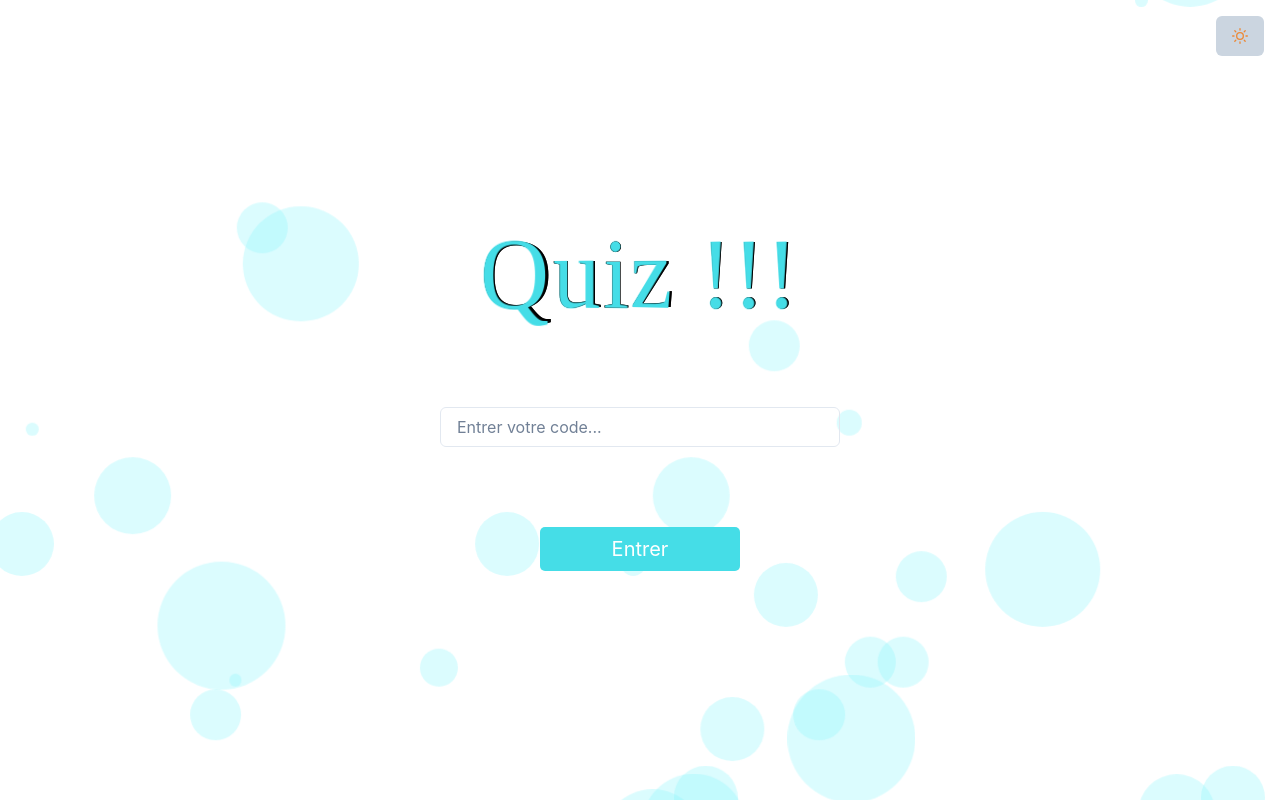
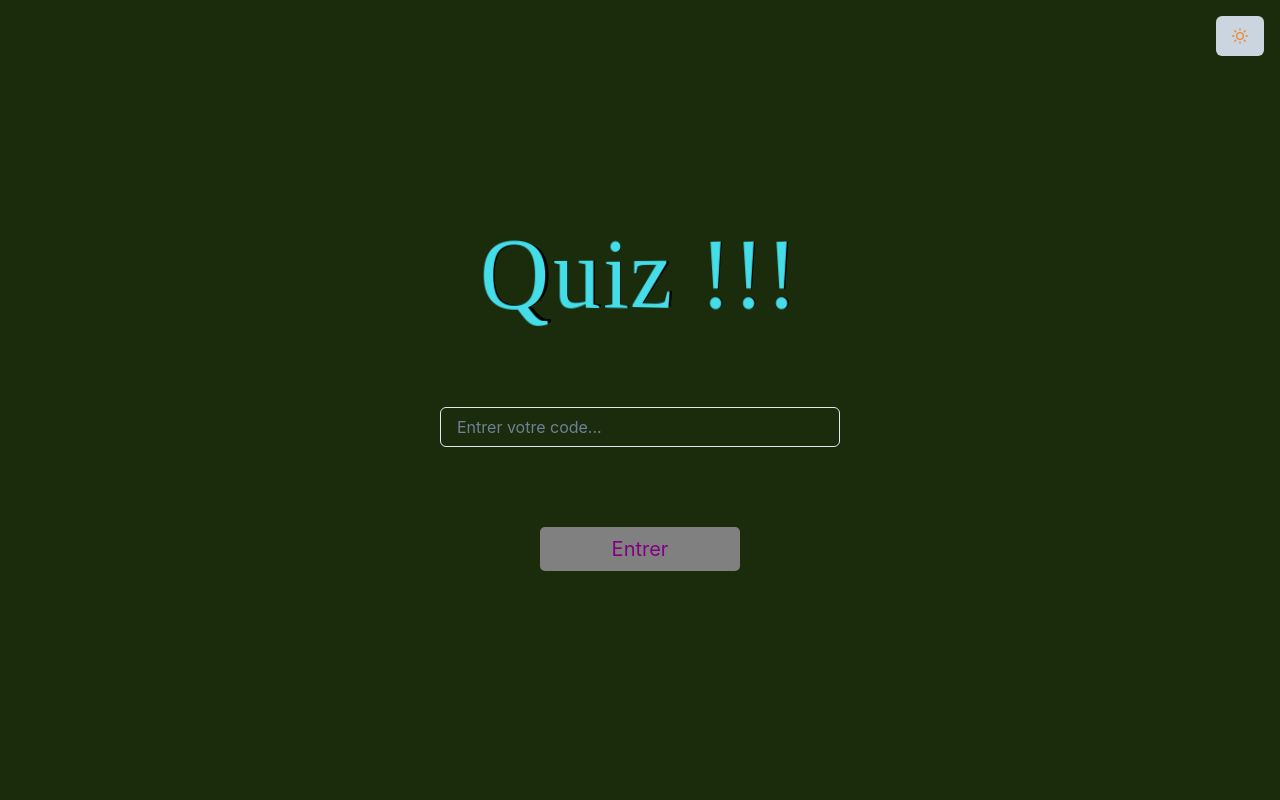
Before and after one commit to ahmedKhaireddine/Quiz-front-end, a React (Create React App) app: page /game in a window 1280 px wide. Built offline with nearby package versions, Linux system fonts and the light colour scheme; a web font is replaced by a local one.

Commit message:
summons dark and light theme colors

```diff
--- a/src/components/layouts/CenteredElementsLayout.jsx
+++ b/src/components/layouts/CenteredElementsLayout.jsx
@@ -1,11 +1,14 @@
 import React from "react"
+import { useColorModeValue } from "@chakra-ui/react"
 
 import { Container } from  "../../styles/CenteredElementsLayoutStyled"
 import ToggleMode from "../ToggleMode"
 
 const CenteredElementsLayout = ({children}) => {
+    const bg = useColorModeValue("rgba(26, 44, 12, 1)", "")
+
     return (
-        <Container>
+        <Container bg={bg}>
             <ToggleMode />
             {children}
         </Container>
--- a/src/components/quiz-interface/core/Button.jsx
+++ b/src/components/quiz-interface/core/Button.jsx
@@ -1,14 +1,19 @@
 import React from "react"
-import { ColorMode } from "@chakra-ui/react"
+import { useColorModeValue } from "@chakra-ui/react"
 
 import { Btn } from "../../../styles/ButtonStyled"
 
 const Button = ({ handleClick, children, width, type }) => {
+    const bg = useColorModeValue("grey", "salmon")
+    const color = useColorModeValue("purple", "yellow")
+
     return (
         <Btn
             onClick={handleClick}
             type={type}
             width={width}
+            bg={bg}
+            color={color}
         >
             {children}
         </Btn>
--- a/src/styles/ButtonStyled.js
+++ b/src/styles/ButtonStyled.js
@@ -3,8 +3,8 @@ import styled from "styled-components"
 export const Btn = styled.button`
     font-size: 20px;
     width: ${props => props.width};
-    color: white;
-    background: #45DDE7;
+    color: ${props => props.color};
+    background: ${props => props.bg};
     cursor: pointer;
     border-radius: 5px;
     display: flex;
@@ -13,5 +13,7 @@ export const Btn = styled.button`
     margin: 30px auto;
     padding: 7px 30px;
 
-    // :hover {}
+    :hover {
+        opacity: 0.9;
+    }
 `
--- a/src/styles/CenteredElementsLayoutStyled.js
+++ b/src/styles/CenteredElementsLayoutStyled.js
@@ -4,7 +4,7 @@ export const Container = styled.div`
     height: 100vh;
     width; 100vw;
     position: relative;
-    // background: ${props => props.background}; #1a202c
+    background: ${props => props.bg};
     display: flex;
     flex-direction: column;
     justify-content: center;
--- a/src/theme.js
+++ b/src/theme.js
@@ -1,5 +1,4 @@
 import { extendTheme } from "@chakra-ui/react"
-import { useColorModeValue } from "@chakra-ui/react"
 
 const theme = extendTheme({
     config: {
```
